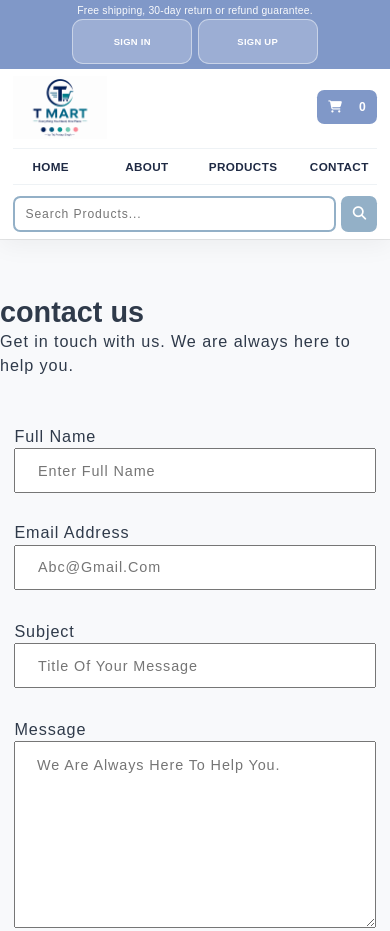
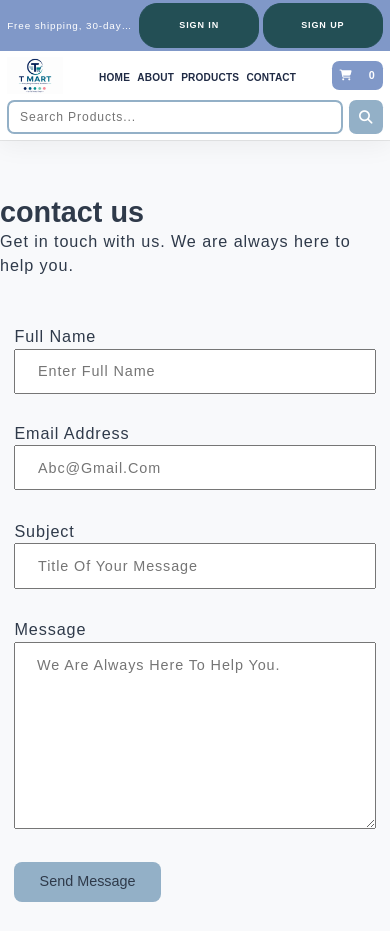
Before and after one commit to tejpratap-singh/t-mart-ecommerce, a website built with Vite: page contact.html in a window 390 px wide. Shown: the top 931 px of the page. Built offline with nearby package versions, Linux system fonts and the light colour scheme; grey boxes are pictures that could not be loaded.

Commit message:
updated responsive website

```diff
--- a/style.css
+++ b/style.css
@@ -1775,9 +1775,9 @@ linear-gradient(
 }
 
 /* ==========================================
-   3. Tablets & Small Laptops (651px - 1024px)
+   3. Tablets, Foldables (Unfolded) & Laptops (601px - 1024px)
    ========================================== */
-@media (min-width: 651px) and (max-width: 1024px) {
+@media (min-width: 601px) and (max-width: 1024px) {
   html {
     font-size: 58%;
   }
@@ -1790,7 +1790,7 @@ linear-gradient(
   /* Single-row header matching laptop design */
   .section-navbar .navbar-main {
     padding: 1rem 1.8rem;
-    gap: 1.8rem;
+    gap: 1.6rem;
     display: flex;
     flex-direction: row;
     align-items: center;
@@ -1798,7 +1798,7 @@ linear-gradient(
   }
 
   .section-navbar .navbar-brand .logo {
-    width: 11rem;
+    width: 10.5rem;
   }
 
   .navbar-toggle {
@@ -1819,7 +1819,7 @@ linear-gradient(
     display: flex;
     flex-direction: row;
     align-items: center;
-    gap: 1.6rem;
+    gap: 1.5rem;
   }
 
   .section-navbar .navbar ul li a {
@@ -1831,7 +1831,7 @@ linear-gradient(
     align-items: center;
     gap: 0.6rem;
     flex: 0 1 24rem;
-    min-width: 16rem;
+    min-width: 15rem;
     max-width: 28rem;
   }
 
@@ -1856,7 +1856,7 @@ linear-gradient(
 
   .section-navbar #cartValue {
     height: 4rem;
-    min-width: 7rem;
+    min-width: 6.8rem;
     padding: 0 1.2rem;
     font-size: 1.4rem;
     width: auto !important;
@@ -1885,9 +1885,9 @@ linear-gradient(
 }
 
 /* ==========================================
-   4. Mobile Phones (max-width: 650px)
+   4. Mobile Phones & Foldable Devices (max-width: 600px)
    ========================================== */
-@media (max-width: 650px) {
+@media (max-width: 600px) {
   html {
     font-size: 56.25%;
   }
@@ -1897,14 +1897,16 @@ linear-gradient(
     padding: 2.8rem 1.6rem;
   }
 
-  /* Clean 3-tier mobile navbar: Logo+Cart / Nav Links / Search */
+  /* Compact 2-row navbar:
+     Row 1: [Logo] [HOME ABOUT PRODUCTS CONTACT] [Cart]
+     Row 2: [Search Input + Search Button] */
   .section-navbar .navbar-main {
     display: flex;
     flex-wrap: wrap;
     align-items: center;
     justify-content: space-between;
-    padding: 0.8rem 1.4rem;
-    gap: 0.8rem 1rem;
+    padding: 0.6rem 0.8rem;
+    gap: 0.5rem 0.6rem;
     position: relative;
   }
 
@@ -1915,71 +1917,52 @@ linear-gradient(
   }
 
   .section-navbar .navbar-brand .logo {
-    width: 10.5rem;
-    max-width: 10.5rem;
+    width: 6.2rem;
+    max-width: 6.2rem;
+    height: auto;
     display: block;
   }
 
-  .navbar-actions {
+  .section-navbar .navbar {
     order: 2;
-    margin-left: auto;
-    display: flex;
+    flex: 1 1 auto;
+    display: flex !important;
+    justify-content: center;
     align-items: center;
-    gap: 0.8rem;
-  }
-
-  .navbar-toggle {
-    display: none !important;
-  }
-
-  .section-navbar #cartValue {
-    height: 3.8rem;
-    min-width: 6.2rem;
-    padding: 0 1.2rem;
-    font-size: 1.35rem;
-    width: auto !important;
-  }
-
-  /* Horizontal visible navigation links bar */
-  .section-navbar .navbar {
-    order: 3;
-    width: 100%;
-    flex: 1 1 100%;
-    display: block !important;
-    margin: 0.2rem 0;
+    margin: 0;
+    padding: 0;
+    min-width: 0;
     background: transparent;
     border: none;
     box-shadow: none;
-    padding: 0;
   }
 
   .section-navbar .navbar ul {
     display: flex;
     flex-direction: row;
-    justify-content: space-between;
+    justify-content: center;
     align-items: center;
-    width: 100%;
-    padding: 0.4rem 0;
+    gap: 0.5rem;
+    padding: 0;
     margin: 0;
     list-style: none;
-    border-top: 1px solid #eef2f5;
-    border-bottom: 1px solid #eef2f5;
+    border: none;
+    flex-wrap: nowrap;
   }
 
   .section-navbar .navbar ul li {
-    flex: 1;
-    text-align: center;
+    flex: 0 0 auto;
   }
 
   .section-navbar .navbar ul li a {
-    font-size: 1.3rem;
+    font-size: 1.12rem;
     font-weight: 700;
     color: #1f2a44;
     text-transform: uppercase;
-    padding: 0.6rem 0.2rem;
-    display: block;
+    padding: 0.2rem 0.15rem;
+    display: inline-block;
     white-space: nowrap;
-    letter-spacing: 0.04rem;
+    letter-spacing: 0.02rem;
     transition: color 0.2s ease;
   }
 
@@ -1991,7 +1974,27 @@ linear-gradient(
     display: none;
   }
 
-  /* Integrated search bar */
+  .navbar-actions {
+    order: 3;
+    flex: 0 0 auto;
+    display: flex;
+    align-items: center;
+    margin-left: 0;
+  }
+
+  .navbar-toggle {
+    display: none !important;
+  }
+
+  .section-navbar #cartValue {
+    height: 3.2rem;
+    min-width: 4.8rem;
+    padding: 0 0.8rem;
+    font-size: 1.2rem;
+    width: auto !important;
+  }
+
+  /* Search bar spans full Row 2 */
   .section-navbar .search-box {
     order: 4;
     width: 100%;
@@ -2008,7 +2011,7 @@ linear-gradient(
     width: 100%;
     flex: 1 1 auto;
     min-width: 0;
-    height: 4rem;
+    height: 3.8rem;
     font-size: 1.35rem;
     padding: 0 1.2rem;
     border: 2px solid #93b0c7;
@@ -2017,9 +2020,9 @@ linear-gradient(
   }
 
   #searchBtn {
-    width: 4rem;
-    min-width: 4rem;
-    height: 4rem;
+    width: 3.8rem;
+    min-width: 3.8rem;
+    height: 3.8rem;
     font-size: 1.5rem;
     flex-shrink: 0;
     border: none;
@@ -2032,10 +2035,6 @@ linear-gradient(
     justify-content: center;
   }
 
-  .section-navbar .navbar ul li a::after {
-    display: none;
-  }
-
   /* Hero Section */
   main .section-hero {
     height: auto;
@@ -2163,50 +2162,64 @@ linear-gradient(
    5. Mobile Phones (max-width: 600px)
    ========================================== */
 @media (max-width: 600px) {
-  /* Slim, compact and elegant top bar on mobile */
+  /* Laptop-matching single-row top bar on mobile */
   .top_txt {
-    padding: 0.25rem 0;
+    padding: 0.35rem 0;
   }
 
   .top_txt .head {
-    flex-direction: column;
-    text-align: center;
-    gap: 0.25rem;
-    padding: 0.25rem 1.2rem;
+    display: flex;
+    flex-direction: row;
+    justify-content: space-between;
+    align-items: center;
+    padding: 0 0.8rem;
+    gap: 0.5rem;
+    width: 100%;
+    box-sizing: border-box;
+  }
+
+  .top_txt .head_txt {
+    flex: 1 1 auto;
+    min-width: 0;
   }
 
   .top_txt .head_txt p {
-    font-size: 1.15rem;
+    font-size: 1.1rem;
+    color: #ffffff;
+    margin: 0;
     line-height: 1.2;
-    margin: 0;
-    opacity: 0.95;
-    letter-spacing: 0.02rem;
+    white-space: nowrap;
+    overflow: hidden;
+    text-overflow: ellipsis;
   }
 
   .top_txt .sing_in_up {
-    gap: 0.6rem;
     display: flex;
+    align-items: center;
+    gap: 0.4rem;
+    flex-shrink: 0;
+  }
+
+  .top_txt .sing_in_up a {
+    display: inline-flex;
+    align-items: center;
     justify-content: center;
-    align-items: center;
-  }
-
-  .top_txt .sing_in_up a {
-    padding: 0.2rem 1rem;
-    font-size: 1.05rem;
+    padding: 0.25rem 0.8rem;
+    font-size: 1rem;
     font-weight: 600;
+    color: #ffffff;
+    background: #234f55;
+    border: 1.5px solid #234f55;
+    border-radius: 2rem;
+    text-decoration: none;
     line-height: 1.2;
-    border-radius: 1.2rem;
-    background: rgba(255, 255, 255, 0.22);
-    border: 1px solid rgba(255, 255, 255, 0.45);
-    color: #ffffff;
-    letter-spacing: 0.03rem;
-    text-decoration: none;
-    transition: background-color 0.2s ease;
-  }
-
-  .top_txt .sing_in_up a:hover,
-  .top_txt .sing_in_up a:active {
-    background: rgba(255, 255, 255, 0.35);
+    white-space: nowrap;
+    transition: all 0.25s ease;
+  }
+
+  .top_txt .sing_in_up a:hover {
+    background: #3b6b72;
+    border-color: #3b6b72;
   }
 
   /* Hero Section */
@@ -2292,60 +2305,67 @@ linear-gradient(
   }
 
   .top_txt {
-    padding: 0.2rem 0;
+    padding: 0.4rem 0;
   }
 
   .top_txt .head {
-    padding: 0.15rem 0.8rem;
-    gap: 0.2rem;
+    padding: 0 0.8rem;
+    gap: 0.5rem;
   }
 
   .top_txt .head_txt p {
     font-size: 1.05rem;
-    line-height: 1.2;
+  }
+
+  .top_txt .sing_in_up {
+    gap: 0.4rem;
   }
 
   .top_txt .sing_in_up a {
-    padding: 0.15rem 0.8rem;
-    font-size: 1rem;
+    padding: 0.25rem 0.75rem;
+    font-size: 0.95rem;
   }
 
   .section-navbar .navbar-main {
-    padding: 0.8rem 1rem;
-    gap: 0.6rem;
+    padding: 0.6rem 0.8rem;
+    gap: 0.4rem 0.6rem;
   }
 
   .section-navbar .navbar-brand .logo {
-    width: 8.5rem;
-    max-width: 8.5rem;
+    width: 6.8rem;
+    max-width: 6.8rem;
+  }
+
+  .section-navbar .navbar ul {
+    gap: 0.5rem;
+  }
+
+  .section-navbar .navbar ul li a {
+    font-size: 1.15rem;
+    padding: 0.2rem 0;
   }
 
   .section-navbar #cartValue {
-    height: 3.8rem;
-    min-width: 5.6rem;
-    padding: 0 0.8rem;
-    font-size: 1.25rem;
+    height: 3.4rem;
+    min-width: 5rem;
+    padding: 0 0.7rem;
+    font-size: 1.2rem;
   }
 
   .navbar-toggle {
     display: none !important;
   }
 
-  .section-navbar .navbar ul li a {
-    font-size: 1.18rem;
-    padding: 0.4rem 0.1rem;
-  }
-
   #searchInput {
-    height: 3.8rem;
-    font-size: 1.3rem;
-    padding: 0 1rem;
+    height: 3.6rem;
+    font-size: 1.25rem;
+    padding: 0 0.9rem;
   }
 
   #searchBtn {
-    width: 3.8rem;
-    min-width: 3.8rem;
-    height: 3.8rem;
+    width: 3.6rem;
+    min-width: 3.6rem;
+    height: 3.6rem;
   }
 
   .section-hero .hero-heading {
```
